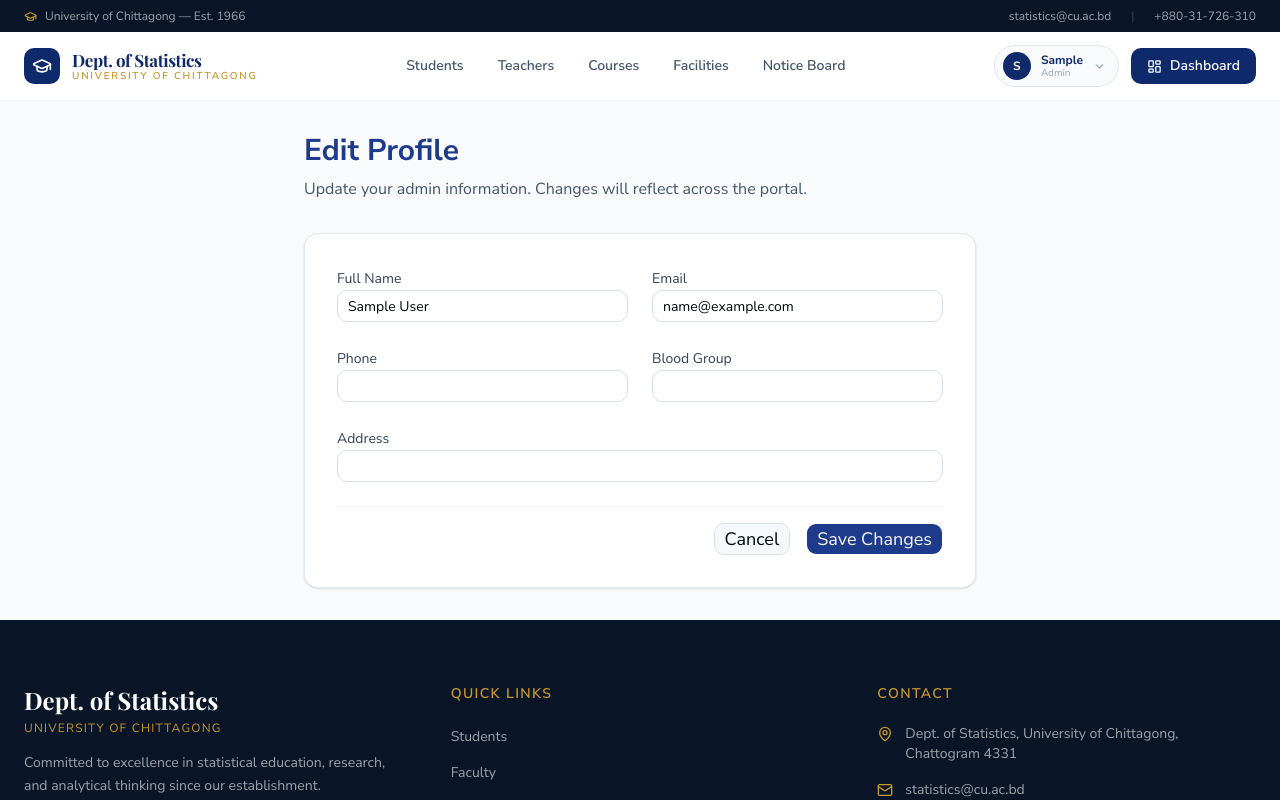
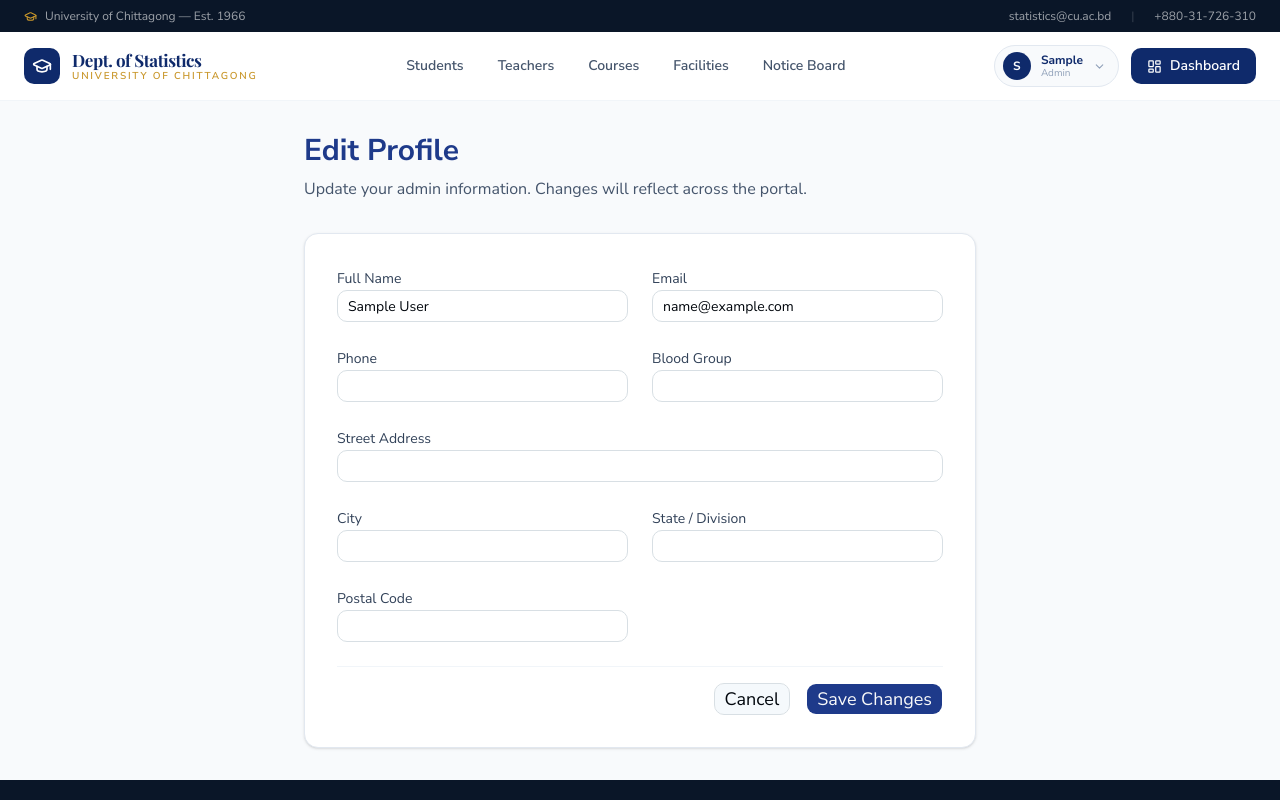
Before and after one commit to himibaba10/dept-of-statistics, a Next.js app: page /profile/edit in a window 1280 px wide. Shown: the top 800 px of the page. Built offline with nearby package versions, Linux system fonts and the light colour scheme; sample sign-in values are in the browser's storage; a web font is replaced by a local one.

Commit message:
Added the official dashboard

```diff
--- a/src/app/(dashboard)/layout.tsx
+++ b/src/app/(dashboard)/layout.tsx
@@ -31,9 +31,9 @@ export default function DashboardLayout({
     // Route guards
     if (
       pathname.startsWith('/admin') &&
-      (user.role !== 'teacher' ||
-        !('hasAdminAccess' in user && user.hasAdminAccess))
+      (user.role !== 'teacher' || !user.hasAdminAccess)
     ) {
+      console.log('Inside adming');
       router.push('/');
     } else if (pathname.startsWith('/official') && user.role !== 'official') {
       router.push('/');
--- a/src/app/(shared)/profile/edit/page.tsx
+++ b/src/app/(shared)/profile/edit/page.tsx
@@ -31,7 +31,16 @@ export default function ProfileEditPage() {
   const handleChange = (e: React.ChangeEvent<HTMLInputElement>) => {
     const { name, value } = e.target;
     // eslint-disable-next-line @typescript-eslint/no-explicit-any
-    setFormData((prev: any) => ({ ...prev, [name]: value }));
+    setFormData((prev: any) => {
+      if (name.startsWith('address.')) {
+        const addressField = name.split('.')[1];
+        return {
+          ...prev,
+          address: { ...(prev.address || {}), [addressField]: value }
+        };
+      }
+      return { ...prev, [name]: value };
+    });
   };
 
   const handleSubmit = (e: React.FormEvent) => {
@@ -99,11 +108,42 @@ export default function ProfileEditPage() {
 
           <div className='space-y-2 md:col-span-2'>
             <label className='text-sm font-medium text-slate-700'>
-              Address
+              Street Address
             </label>
             <Input
-              name='address'
-              value={formData.address || ''}
+              name='address.street'
+              value={formData.address?.street || ''}
+              onChange={handleChange}
+            />
+          </div>
+
+          <div className='space-y-2'>
+            <label className='text-sm font-medium text-slate-700'>City</label>
+            <Input
+              name='address.city'
+              value={formData.address?.city || ''}
+              onChange={handleChange}
+            />
+          </div>
+
+          <div className='space-y-2'>
+            <label className='text-sm font-medium text-slate-700'>
+              State / Division
+            </label>
+            <Input
+              name='address.state'
+              value={formData.address?.state || ''}
+              onChange={handleChange}
+            />
+          </div>
+
+          <div className='space-y-2'>
+            <label className='text-sm font-medium text-slate-700'>
+              Postal Code
+            </label>
+            <Input
+              name='address.postalCode'
+              value={formData.address?.postalCode || ''}
               onChange={handleChange}
             />
           </div>
--- a/src/components/layout/Navbar.tsx
+++ b/src/components/layout/Navbar.tsx
@@ -124,7 +124,7 @@ function UserMenu() {
             </p>
           </div>
           <Link
-            href='/admin'
+            href={user.role === 'official' ? '/official' : '/dashboard'}
             onClick={() => setOpen(false)}
             className='flex items-center gap-3 px-4 py-2.5 text-sm font-medium text-slate-800 transition-colors hover:bg-slate-50'
           >
```
